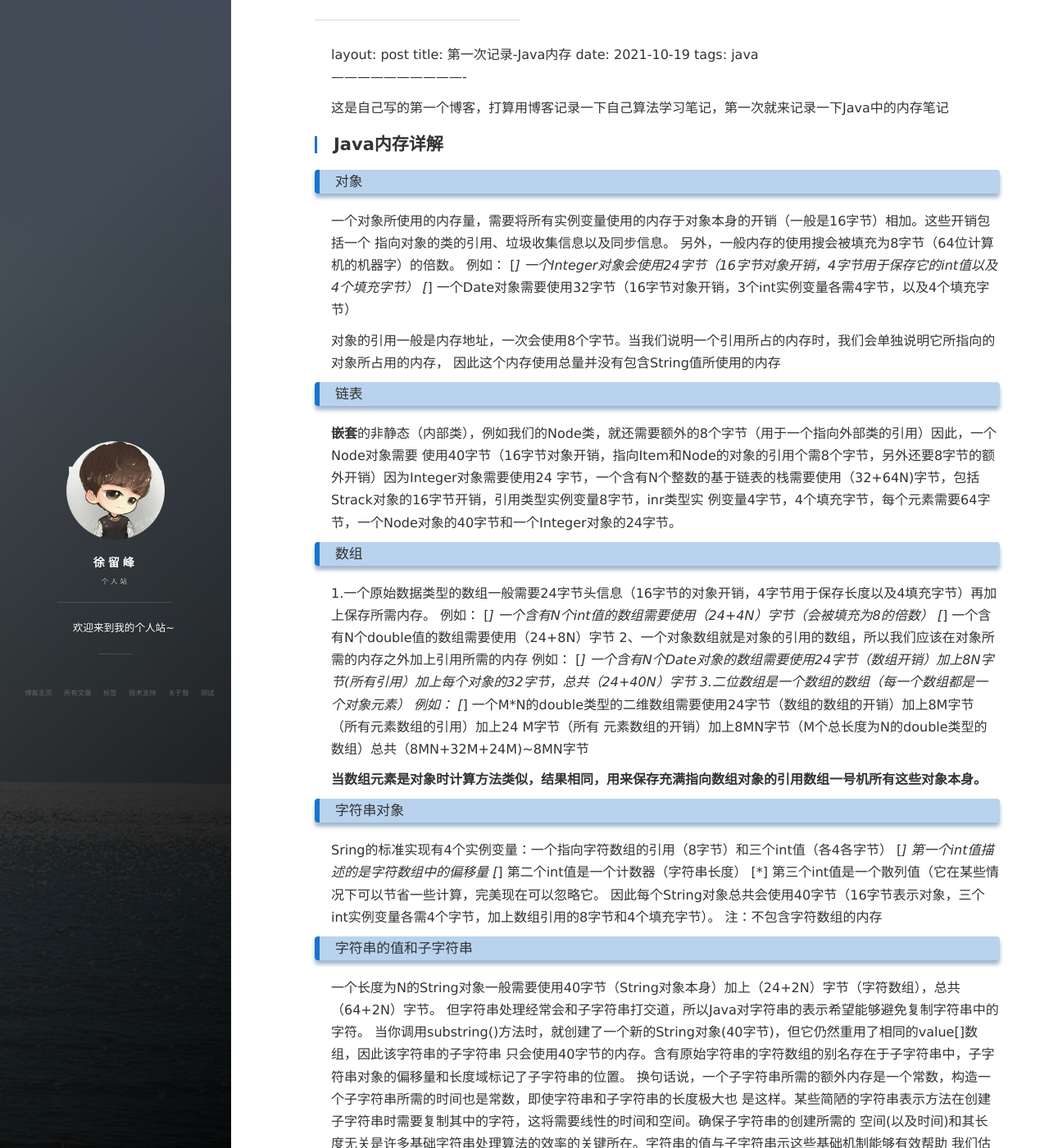
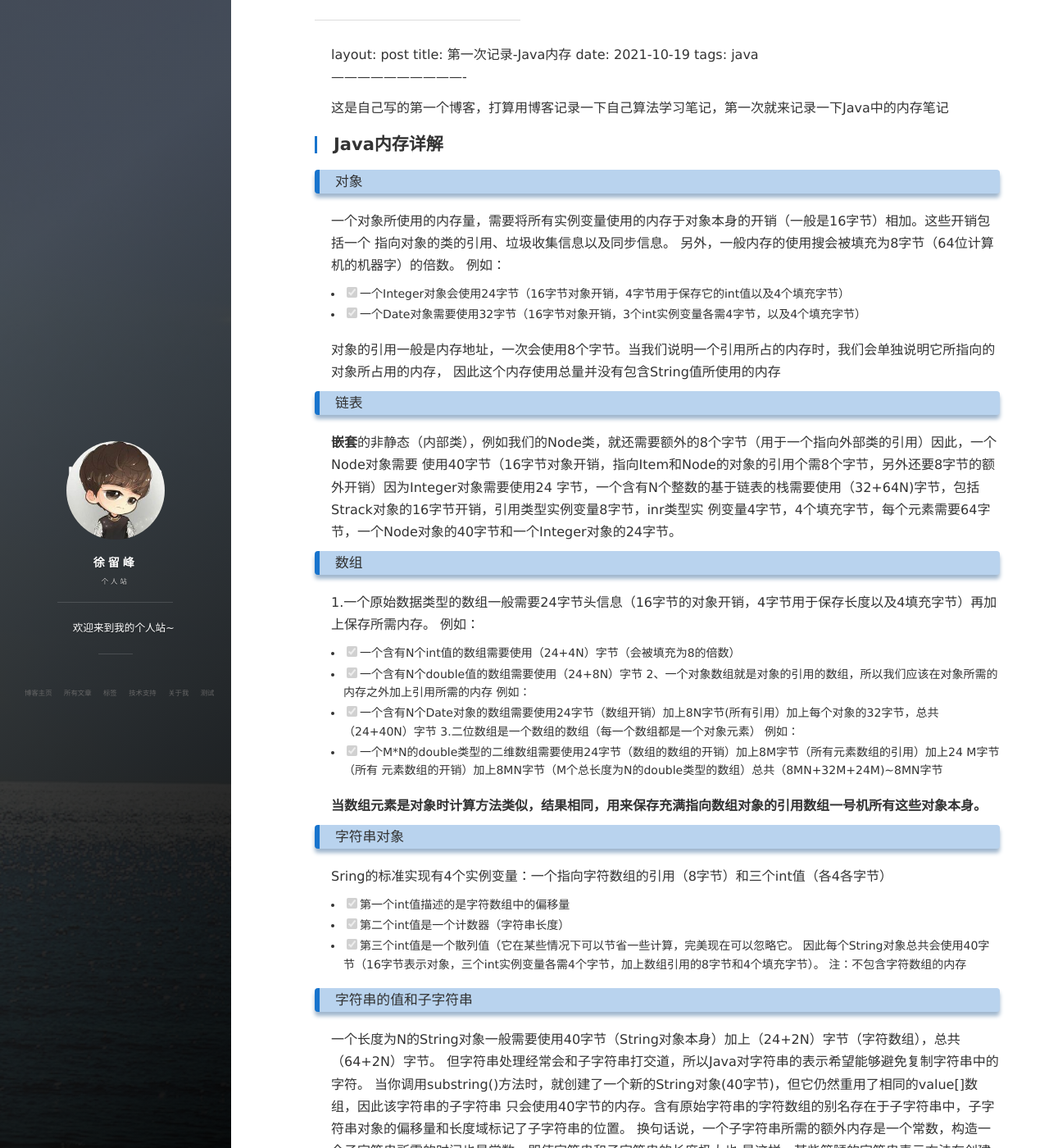
Before and after one commit to xiaofengbuxiangqiaodama/xiaofengbuxiangqiaodama.github.io, a Jekyll site: the page built from _posts/2021-10-19-第一次记录（java内存）.md, in a window 1280 px wide and 1400 px high, scrolled down 323 px. Shown: the whole window at 82% size. Built offline with Jekyll 4.4.1, drawn with Linux system fonts in a browser that asks for light colours; nearby versions of some CDN libraries; our own code applies the rules of GitHub Pages for plain Markdown files; comment, search, counter and statistics services are not loaded.

```diff
--- a/_posts/2021-10-19-第一次记录（java内存）.md
+++ b/_posts/2021-10-19-第一次记录（java内存）.md
@@ -18,8 +18,8 @@ tags: java
 指向对象的类的引用、垃圾收集信息以及同步信息。
 另外，一般内存的使用搜会被填充为8字节（64位计算机的机器字）的倍数。
 例如：
-[*] 一个Integer对象会使用24字节（16字节对象开销，4字节用于保存它的int值以及4个填充字节）
-[*] 一个Date对象需要使用32字节（16字节对象开销，3个int实例变量各需4字节，以及4个填充字节）
+- [x] 一个Integer对象会使用24字节（16字节对象开销，4字节用于保存它的int值以及4个填充字节）
+- [x] 一个Date对象需要使用32字节（16字节对象开销，3个int实例变量各需4字节，以及4个填充字节）
 
 对象的引用一般是内存地址，一次会使用8个字节。当我们说明一个引用所占的内存时，我们会单独说明它所指向的对象所占用的内存，
 因此这个内存使用总量并没有包含String值所使用的内存
@@ -37,14 +37,14 @@ tags: java
 
  1.一个原始数据类型的数组一般需要24字节头信息（16字节的对象开销，4字节用于保存长度以及4填充字节）再加上保存所需内存。
 例如：
- [*] 一个含有N个int值的数组需要使用（24+4N）字节（会被填充为8的倍数）
- [*] 一个含有N个double值的数组需要使用（24+8N）字节
+ - [x] 一个含有N个int值的数组需要使用（24+4N）字节（会被填充为8的倍数）
+ - [x] 一个含有N个double值的数组需要使用（24+8N）字节
  2、一个对象数组就是对象的引用的数组，所以我们应该在对象所需的内存之外加上引用所需的内存
  例如：
- [*] 一个含有N个Date对象的数组需要使用24字节（数组开销）加上8N字节(所有引用）加上每个对象的32字节，总共（24+40N）字节
+ - [x] 一个含有N个Date对象的数组需要使用24字节（数组开销）加上8N字节(所有引用）加上每个对象的32字节，总共（24+40N）字节
  3.二位数组是一个数组的数组（每一个数组都是一个对象元素）
  例如：
- [*] 一个M*N的double类型的二维数组需要使用24字节（数组的数组的开销）加上8M字节（所有元素数组的引用）加上24	M字节（所有
+- [x] 一个M*N的double类型的二维数组需要使用24字节（数组的数组的开销）加上8M字节（所有元素数组的引用）加上24	M字节（所有
 元素数组的开销）加上8MN字节（M个总长度为N的double类型的数组）总共（8MN+32M+24M)~8MN字节
 
 **当数组元素是对象时计算方法类似，结果相同，用来保存充满指向数组对象的引用数组一号机所有这些对象本身。**
@@ -53,9 +53,9 @@ tags: java
 ### 字符串对象
 
 Sring的标准实现有4个实例变量：一个指向字符数组的引用（8字节）和三个int值（各4各字节）
-[*] 第一个int值描述的是字符数组中的偏移量
-[*] 第二个int值是一个计数器（字符串长度）
-[*] 第三个int值是一个散列值（它在某些情况下可以节省一些计算，完美现在可以忽略它。
+- [x] 第一个int值描述的是字符数组中的偏移量
+- [x] 第二个int值是一个计数器（字符串长度）
+- [x] 第三个int值是一个散列值（它在某些情况下可以节省一些计算，完美现在可以忽略它。
 因此每个String对象总共会使用40字节（16字节表示对象，三个int实例变量各需4个字节，加上数组引用的8字节和4个填充字节）。
 注：不包含字符数组的内存
 
```
